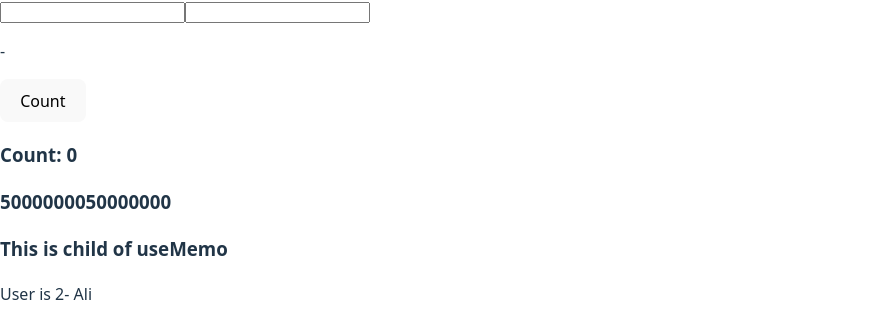
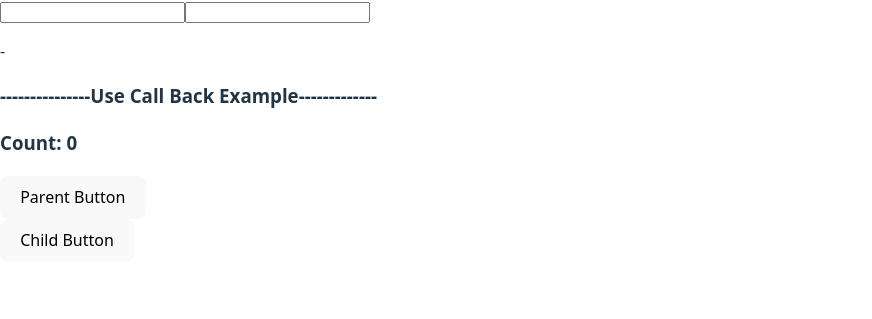
Before and after one commit to ib-haseebgul/learning-react, a React (Vite) app: page / in a window 1280 px wide. Shown: the part 3564-3883 px from the top of the page, without its empty margins (0-872 px from the left). After the commit the page ends 3826 px from the top, so only its background shows below. Built offline with nearby package versions, Linux system fonts and the light colour scheme; no server answers.

Commit message:
Day 10 Part 1: How to use useCallBack, purpose of useCallBack

```diff
--- a/src/App.jsx
+++ b/src/App.jsx
@@ -24,7 +24,8 @@ import Laptops from './Laptops'
 // import UseEffectEvent_Example_2 from './UseEffectEvent_Example_2'
 import UseReducer_Example_1 from './UseReducer_Examp_1'
 import UseReducer_Example_2 from './UseReducer_Example_2'
-import UseMemo_Examp from './UseMemo_Examp'
+// import UseMemo_Examp from './UseMemo_Examp'
+import UseCallback_Examp from './UseCallback_Examp'
 function App() {
   //  const alert_message=()=> alert("The Prop is calling a function")  this is a function in props
   // const hobbies = ["Code","Eat","Sleep","Repeat"]                    Use of array in Props
@@ -99,7 +100,8 @@ function App() {
             <UseEffectEvent_Example_2 /> */}
             <UseReducer_Example_1 />
             <UseReducer_Example_2 />
-            <UseMemo_Examp />
+            {/* <UseMemo_Examp /> */}
+            <UseCallback_Examp />
         </>
   )
 
--- /dev/null
+++ b/src/UseCallback_Examp.jsx
@@ -0,0 +1,24 @@
+import React,{ useCallback, useState } from "react"
+
+export default function UseCallback(){
+    const [count, setCount] =useState(0)
+    const handleClick =useCallback(()=>{
+        console.log("Button is Clicked")
+    },[])
+    return(
+        <div>
+            <h3>---------------Use Call Back Example-------------</h3>
+            <h3>Count: {count}</h3>
+            <button onClick={()=> setCount(count+1)}>Parent Button</button><br />
+            <Child click={handleClick} />
+        </div>
+    )
+}
+const Child =React.memo(({click})=>{
+    console.log("Child Rendered")
+    return(
+        <div>
+            <button onClick={click}>Child Button</button>
+        </div>
+    )
+})
--- a/src/UseMemo_Examp.jsx
+++ b/src/UseMemo_Examp.jsx
@@ -1,35 +1,35 @@
-import React, { useMemo, useState } from "react"
+// import React, { useMemo, useState } from "react"
 
-function UseMemo_Examp(){
-    const [count, setCount] = useState(0)
-    const hardCalculations=()=>{
-        let total =0;
-        for(let i=0;i<=100000000;i++){
-            total +=i;
-        }
-        return total;
-    }
-    const result = useMemo(()=>  hardCalculations(),[count])
-    const user =useMemo(()=>({name:"Ali", id:2}),[])
+// function UseMemo_Examp(){
+//     const [count, setCount] = useState(0)
+//     const hardCalculations=()=>{
+//         let total =0;
+//         for(let i=0;i<=100000000;i++){
+//             total +=i;
+//         }
+//         return total;
+//     }
+//     const result = useMemo(()=>  hardCalculations(),[count])
+//     const user =useMemo(()=>({name:"Ali", id:2}),[])
 
-    return(
-        <div>
-            <button onClick={()=> setCount(count +1)}>Count</button>
-            <h3>Count: {count}</h3>
-             <h3>{result}</h3>
-             <Child user={user} />
-        </div>
-    )
-}
+//     return(
+//         <div>
+//             <button onClick={()=> setCount(count +1)}>Count</button>
+//             <h3>Count: {count}</h3>
+//              <h3>{result}</h3>
+//              <Child user={user} />
+//         </div>
+//     )
+// }
 
-const Child =React.memo(({user})=>{
-     console.log("Child rerender")
-    return(
-        <div>
-            <h3>This is child of useMemo</h3>
-            <p>User is {user.id}- {user.name}</p>
-        </div>
+// const Child =React.memo(({user})=>{
+//      console.log("Child rerender")
+//     return(
+//         <div>
+//             <h3>This is child of useMemo</h3>
+//             <p>User is {user.id}- {user.name}</p>
+//         </div>
 
-    )
-})
-export default UseMemo_Examp
+//     )
+// })
+// export default UseMemo_Examp
```
Also changed, not shown: 1 other file (tests, documents, lock files or other folders).
